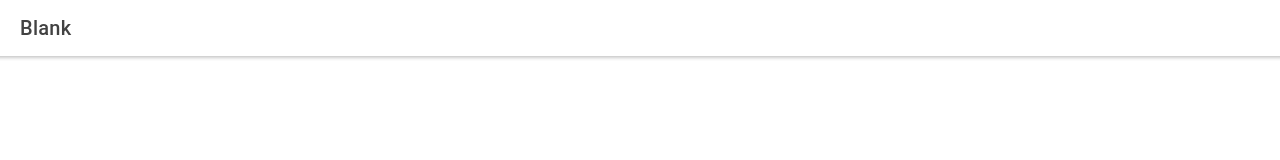
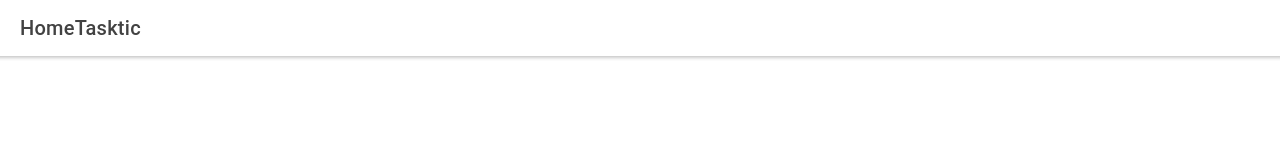
Before and after one commit to bethel-school-of-technology/team-git-saved-frontend, a React (Create React App) app in the folder client/: page /home in a window 1280 px wide. Shown: the top 160 px of the page. Built offline with nearby package versions, Linux system fonts and the light colour scheme.

Commit message:
Changed title
Changed title to hometasktic from blank

```diff
--- a/client/src/pages/Home.tsx
+++ b/client/src/pages/Home.tsx
@@ -7,7 +7,7 @@ const Home: React.FC = () => {
     <IonPage>
       <IonHeader>
         <IonToolbar>
-          <IonTitle>Blank</IonTitle>
+          <IonTitle>HomeTasktic</IonTitle>
         </IonToolbar>
       </IonHeader>
       <IonContent fullscreen>
```
